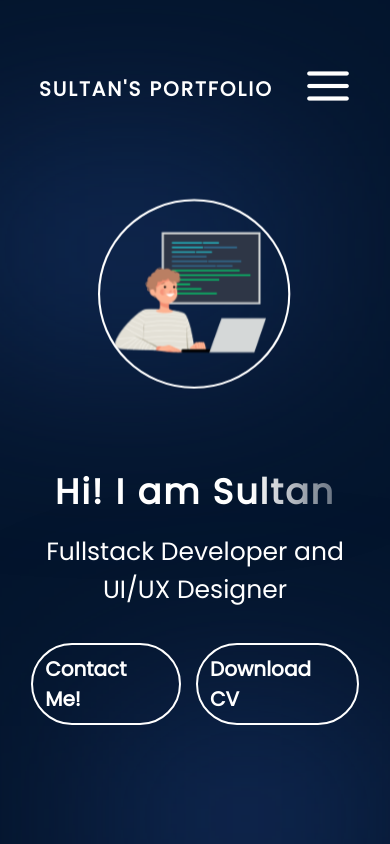
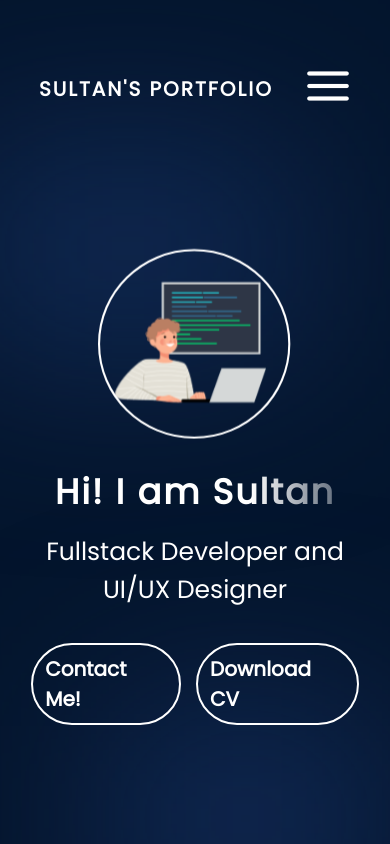
Before and after one commit to Shinee000ZZZ/saltun, a React (Vite) app: page / in a window 390 px wide. Shown: the top 844 px of the page. Built offline with nearby package versions, Linux system fonts and the light colour scheme.

Commit message:
adssafgfb vc

```diff
--- a/src/components/Hero/Hero.module.css
+++ b/src/components/Hero/Hero.module.css
@@ -145,7 +145,7 @@
     .heroImg{
         width: 59%;
         position: relative;
-        margin-top: -150px;
+        margin-top: -100px;
     }
 
     .bottBlur{
```
